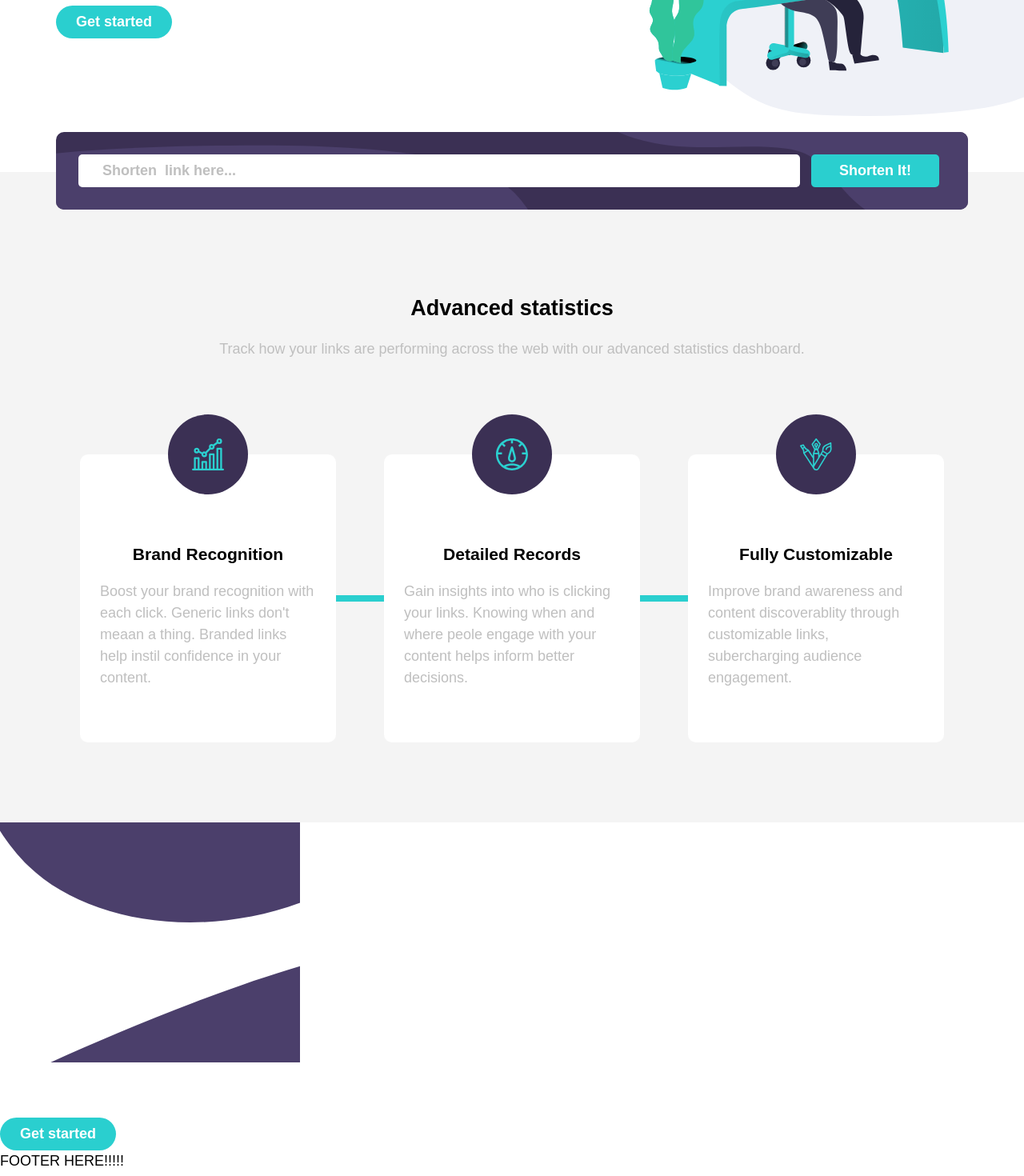
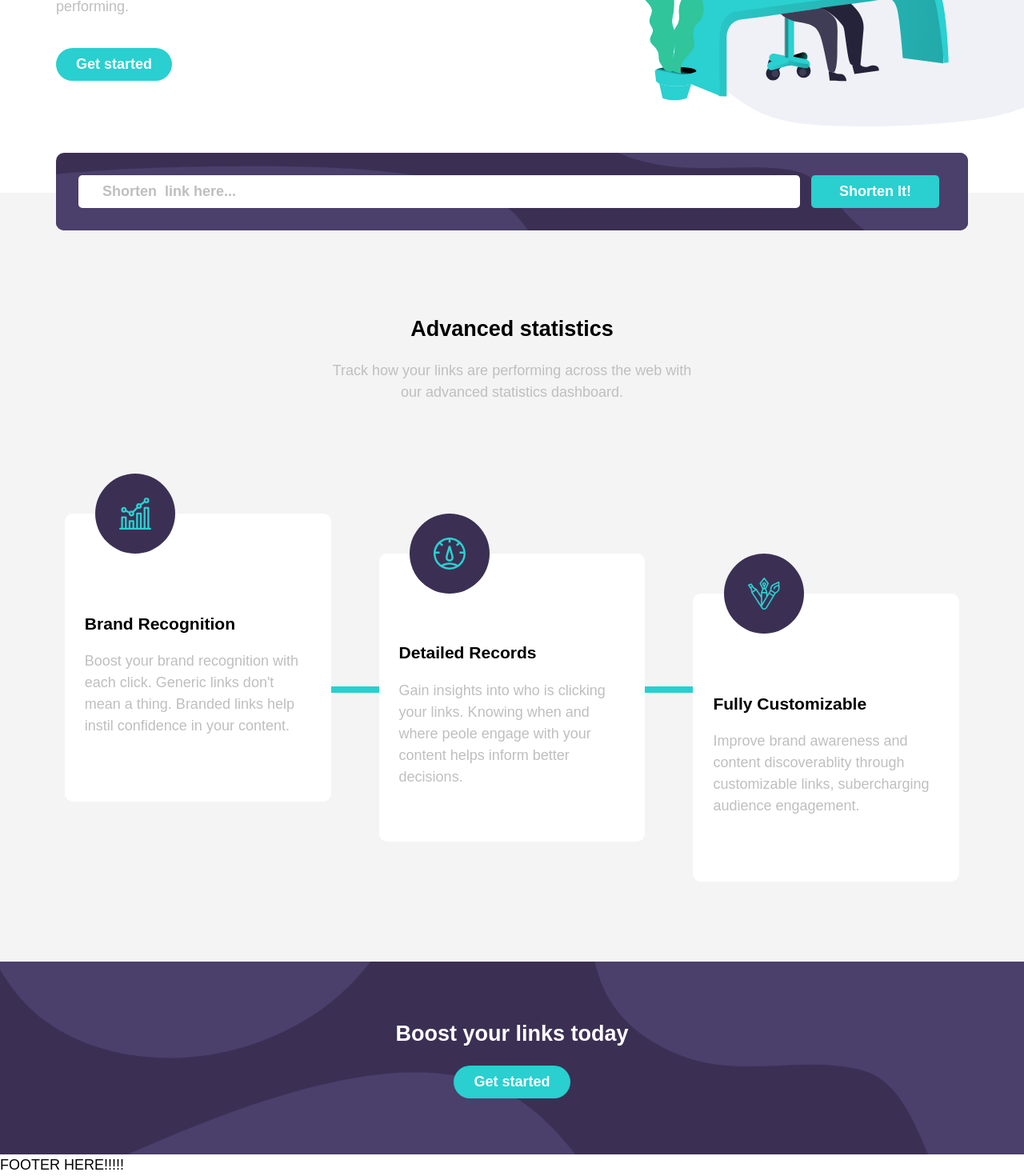
Before and after one commit to sklehti/url-shortening-api-master, a React (Create React App) app: page / in a window 1280 px wide. Shown: the part 324-1794 px from the top of the page at 80% size. Built offline with nearby package versions, Linux system fonts and the light colour scheme.

Commit message:
style adding

```diff
--- a/src/components/MainPage.tsx
+++ b/src/components/MainPage.tsx
@@ -7,6 +7,7 @@ import fullyCustomizable from "../images/icon-fully-customizable.svg";
 import bgShortenMobile from "./../images/bg-shorten-mobile.svg";
 import bgShortenDesktop from "./../images/bg-shorten-desktop.svg";
 import bgBoostMobile from "./../images/bg-boost-mobile.svg";
+import bgBoostDesktop from "./../images/bg-boost-desktop.svg";
 
 const MainPage = () => {
   const handleUrlShorten = (event: React.FormEvent<HTMLFormElement>) => {
@@ -75,7 +76,7 @@ const MainPage = () => {
         </div>
 
         <div className="info-container">
-          <div className="info-container-div">
+          <div className="info-container-div info-container-div-1">
             <div className="info-layout">
               <div className="icon-layout">
                 <img src={brandRegocnition} alt="brand regognition" />
@@ -83,14 +84,14 @@ const MainPage = () => {
               <h3>Brand Recognition</h3>
               <p>
                 Boost your brand recognition with each click. Generic links
-                don&apos;t meaan a thing. Branded links help instil confidence
-                in your content.
+                don&apos;t mean a thing. Branded links help instil confidence in
+                your content.
               </p>
             </div>
           </div>
           <div className="blue-line"></div>
 
-          <div className="info-container-div">
+          <div className="info-container-div info-container-div-2">
             <div className="info-layout">
               <div className="icon-layout">
                 <img src={detailedRecords} alt="brand regognition" />
@@ -106,7 +107,7 @@ const MainPage = () => {
 
           <div className="blue-line"></div>
 
-          <div className="info-container-div">
+          <div className="info-container-div info-container-div-3">
             <div className="info-layout">
               <div className="icon-layout">
                 <img src={fullyCustomizable} alt="brand regognition" />
@@ -127,6 +128,11 @@ const MainPage = () => {
           src={bgBoostMobile}
           alt="boost background"
         />
+        <img
+          className="bg-boost-desktop"
+          src={bgBoostDesktop}
+          alt="boost background"
+        />
         <div className="bg-boost-layout-div">
           <h2 style={{ color: "#fff" }}>Boost your links today</h2>
           <button className="get-started-btn">Get started</button>
--- a/src/styles.css
+++ b/src/styles.css
@@ -97,11 +97,10 @@ p {
   flex-direction: column;
   align-items: center;
 }
-/*
-.page-info-part-layout-div {
-  position: absolute;
-  top: -180px;
-} */
+
+.advanced-statistic-desktop {
+  max-width: 500px;
+}
 
 .info-layout {
   height: 300px;
@@ -124,6 +123,14 @@ p {
   border-radius: 60px;
   position: absolute;
   top: -50px;
+}
+
+.bg-boost-layout {
+  position: relative;
+  flex-direction: column;
+  justify-content: center;
+  align-items: center;
+  padding: 70px 0;
 }
 
 @media only screen and (max-width: 900px) {
@@ -223,15 +230,12 @@ p {
     background-color: hsl(180, 66%, 49%);
   }
 
-  .bg-boost-layout {
-    position: relative;
-    flex-direction: column;
-    justify-content: center;
-    align-items: center;
-    padding: 70px 0;
+  .bg-boost-desktop {
+    display: none;
   }
 
   .bg-boost-mobile {
+    display: initial;
     width: 100%;
     height: 100%;
     background-color: hsl(257, 27%, 26%);
@@ -253,6 +257,13 @@ p {
 
   .first-section-mobile {
     padding: 70px;
+  }
+
+  .main-title {
+    font-size: 50px;
+    font-weight: 800;
+    line-height: 1.2;
+    max-width: 500px;
   }
 
   .desktop-p {
@@ -319,6 +330,7 @@ p {
     justify-content: center;
     flex-direction: row;
     align-items: center;
+    text-align: start;
   }
 
   .blue-line {
@@ -330,11 +342,48 @@ p {
   }
 
   .info-container-div {
-    width: 25vw;
+    width: 26vw;
     height: auto;
+  }
+
+  .info-container-div-1 {
+    margin-top: -80px;
+  }
+  .info-container-div-2 {
+    margin-top: 20px;
+  }
+  .info-container-div-3 {
+    margin-top: 120px;
   }
 
   .info-layout {
     padding-top: 60px;
+    align-items: start;
+  }
+  h3 {
+    padding: 0 25px;
+  }
+
+  .icon-layout {
+    left: 3vw;
+  }
+
+  .bg-boost-mobile {
+    display: none;
+  }
+
+  .bg-boost-desktop {
+    display: initial;
+    width: 100%;
+    height: 100%;
+    background-color: hsl(257, 27%, 26%);
+    position: absolute;
+    top: 0;
+    left: 0;
+    z-index: -10;
+  }
+
+  .bg-boost-layout-div {
+    text-align: center;
   }
 }
```
